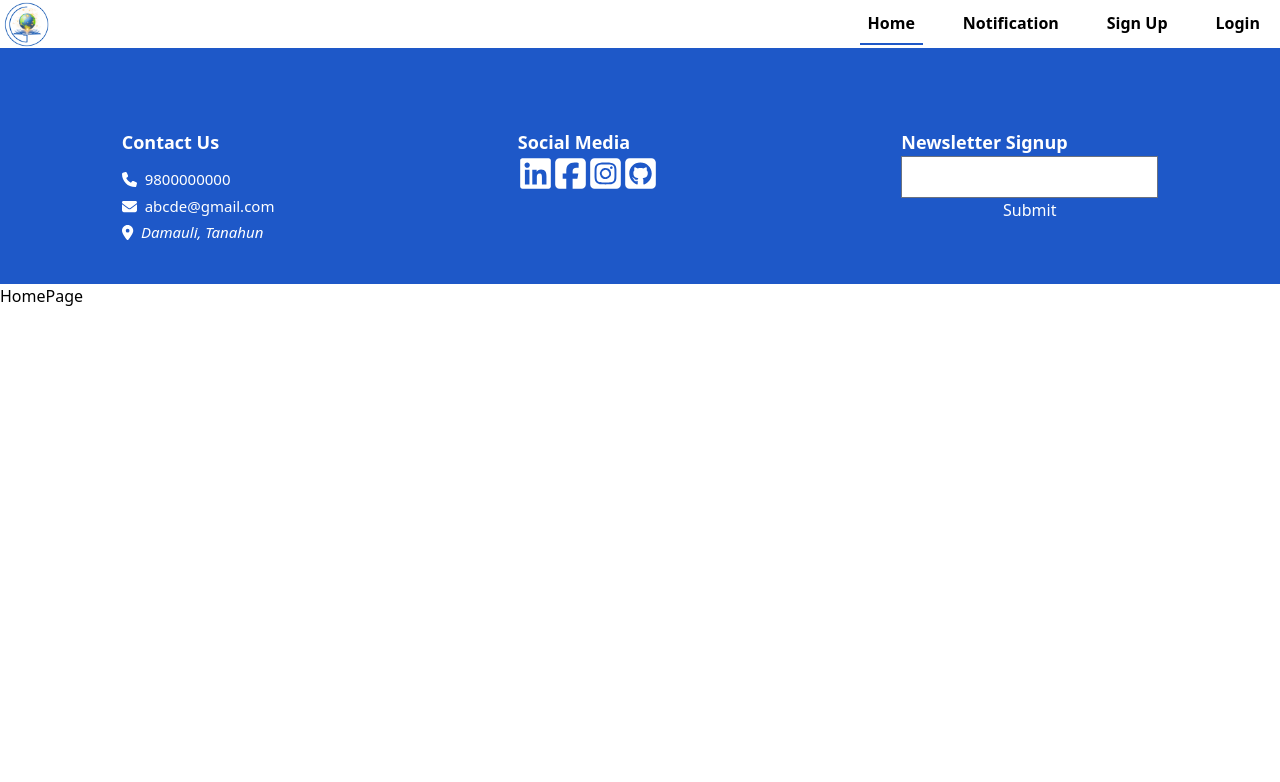
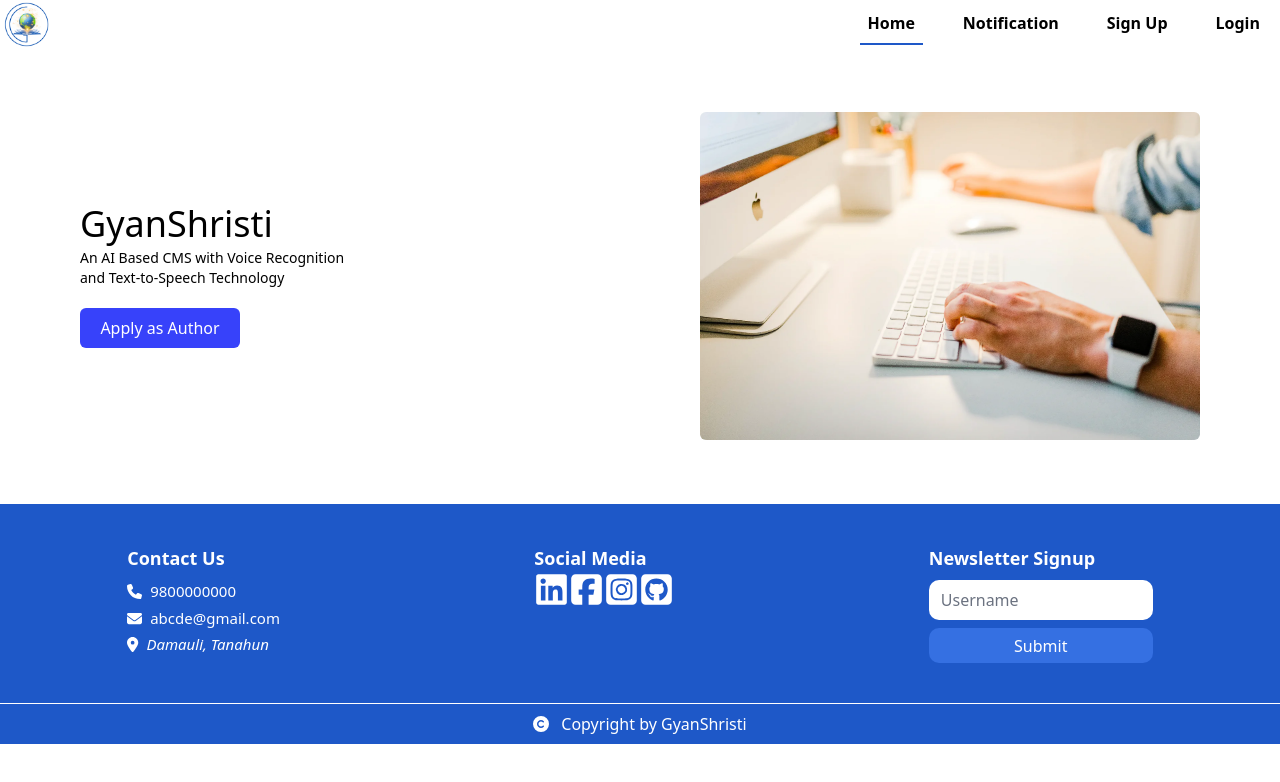
Before and after one commit to manojtsx/GyanShristi-CMS, a Next.js app in the folder client/: page / in a window 1280 px wide. Shown: the top 782 px of the page. Built offline with nearby package versions, Linux system fonts and the light colour scheme.

Commit message:
made responsive hero section

```diff
--- a/client/src/app/layout.tsx
+++ b/client/src/app/layout.tsx
@@ -5,6 +5,7 @@ import { NotificationProvider } from "@/context/NotificationContext";
 import NotificationContainer from "@/components/Notification";
 import Navbar from "@/components/Navbar";
 import Footer from "@/components/Footer";
+import Copyright from "@/components/mini-component/Copyright";
 
 const inter = Inter({ subsets: ["latin"] });
 
@@ -24,8 +25,9 @@ export default function RootLayout({
         <body>
           <NotificationContainer />
           <Navbar />
+          {children}
           <Footer/>
-          {children}
+          <Copyright />
         </body>
       </NotificationProvider>
     </html>
--- a/client/src/app/page.tsx
+++ b/client/src/app/page.tsx
@@ -1,4 +1,5 @@
 import Login from "@/components/Login";
+import ApplyAsAuthorButton from "@/components/mini-component/ApplyAsAuthorButton";
 import Register from "@/components/Register";
 
 import Image from "next/image";
@@ -6,7 +7,30 @@ import Image from "next/image";
 export default function Page() {
   return (
     <div>
-      HomePage
+    <div className="hidden sm:flex justify-between gap-10 px-20 py-16">
+      <div className="flex flex-col justify-center gap-5">
+        <div className="flex flex-col gap-1">
+        <h1 className="font-medium text-4xl ">GyanShristi</h1>
+        <p className="font-medium text-sm max-w-72" >An AI Based CMS with Voice Recognition and Text-to-Speech Technology</p>
+        </div>
+        <ApplyAsAuthorButton/>
+      </div>
+      <div className="">
+        <Image src="/GyanShristi_playingLaptop.webp" alt="Browsing Laptop" width={500} height={500} className="rounded-md min-w-64"/>
+      </div>
+    </div>
+    <div className="sm:hidden p-10 flex justify-center items-center">
+    <div className="flex flex-col justify-center items-center p-5 gap-5 absolute z-10">
+        <div className="flex flex-col justify-center items-center gap-1 max-w-60">
+        <h1 className="font-medium text-2xl ">GyanShristi</h1>
+        <p className="font-medium text-xs text-center" >An AI Based CMS with Voice Recognition and Text-to-Speech Technology</p>
+        </div>
+        <ApplyAsAuthorButton/>
+    </div>
+      <div className="relative">
+        <Image src="/GyanShristi_playingLaptop.webp" alt="Browsing Laptop" width={500} height={500} className="rounded-md opacity-60"/>
+      </div>
+    </div>
     </div>
   );
 }
--- a/client/src/components/Footer.tsx
+++ b/client/src/components/Footer.tsx
@@ -1,14 +1,14 @@
 import React from 'react';
 import { FontAwesomeIcon } from '@fortawesome/react-fontawesome';
 import { faLinkedin, faSquareFacebook, faSquareInstagram, faSquareGithub} from '@fortawesome/free-brands-svg-icons';
-import { faCopyright, faEnvelope, faLocationDot, faPhone } from '@fortawesome/free-solid-svg-icons';
+import { faEnvelope, faLocationDot, faPhone } from '@fortawesome/free-solid-svg-icons';
 
 function Footer() {
   return (
     <footer className=' bg-[#1E58C8] pt-10 pb-10'>
         {/* Mobile Responsive */}
-        <div className='text-white flex flex-col gap-7 p-5'>
-        <div className='sm:hidden flex flex-col gap-2'>
+        <div className='sm:hidden text-white flex flex-col gap-7 p-5'>
+        <div className='flex flex-col gap-2'>
             <p className='text-lg font-semibold'>Contact Us</p>
             <ul className='text-[15px] flex flex-col gap-1 mb-5'>
                 <li className='flex gap-2'><FontAwesomeIcon icon={faPhone} className='pt-[4px]'/>9800000000</li>
@@ -17,7 +17,7 @@ function Footer() {
             </ul>
         <hr className='border-[rgb(216,197,197)]'/>
         </div>
-        <div className='sm:hidden flex flex-col gap-5'>
+        <div className='flex flex-col gap-5'>
             <div className='flex gap-5'>
             <p className='text-lg font-semibold'>Social Media</p>
             <ul className='flex gap-2'>
@@ -29,7 +29,7 @@ function Footer() {
             </div>
         <hr className='border-[rgb(216,197,197)]'/>
         </div>
-        <form action="" className='sm:hidden flex flex-col gap-2'>
+        <form action="" className='flex flex-col gap-2'>
             <label htmlFor="newsletter" className='font-semibold text-lg'>Newsletter Signup</label>
             <input type='text' name='newsletter' placeholder='Username' className='max-w-56 rounded-[10px] border-none'/>
             <button className='h-[35px] max-w-56 bg-[#3570E2] rounded-[10px]'>Submit</button>
@@ -37,13 +37,12 @@ function Footer() {
         </div>
         {/* Big Screen Responsive */}
         <div className='flex justify-around text-white'>
-        <div className='hidden sm:flex flex-col gap-3'>
+        <div className='hidden sm:flex flex-col gap-2'>
             <p className='text-lg font-semibold'>Contact Us</p>
             <ul className='text-[15px] flex flex-col gap-1'>
                 <li className='flex gap-2'><FontAwesomeIcon icon={faPhone} className='pt-[4px]'/>9800000000</li>
                 <li className='flex gap-2'><FontAwesomeIcon icon={faEnvelope} className='pt-[4px]'/>abcde@gmail.com</li>
                 <li className='flex gap-2'><FontAwesomeIcon icon={faLocationDot} className='pt-[4px]'/><address>Damauli, Tanahun</address></li>
-                {/* <FontAwesomeIcon icon={faCopyright} /> */}
             </ul>
         </div>
         <div className='hidden sm:flex flex-col'>
@@ -55,10 +54,10 @@ function Footer() {
                 <li><FontAwesomeIcon icon={faSquareGithub} className='size-[35px]' /></li>
             </ul>
         </div>
-        <form action="" className='hidden sm:flex flex-col'>
-            <label htmlFor="newsletter" className='font-semibold text-lg'>Newsletter Signup</label>
-            <input type='text' name='newsletter'/>
-            <button>Submit</button>
+        <form action="" className='hidden sm:flex flex-col gap-2'>
+        <label htmlFor="newsletter" className='font-semibold text-lg'>Newsletter Signup</label>
+            <input type='text' name='newsletter' placeholder='Username' className='max-w-56 rounded-[10px] border-none'/>
+            <button className='h-[35px] max-w-56 bg-[#3570E2] rounded-[10px]'>Submit</button>
         </form>
         </div>
     </footer>
--- /dev/null
+++ b/client/src/components/mini-component/ApplyAsAuthorButton.tsx
@@ -0,0 +1,11 @@
+import React from 'react'
+
+function ApplyAsAuthorButton() {
+  return (
+    <div>
+    <button className='w-[160px] h-[40px] bg-[#3742FA] rounded-md text-white font-medium flex justify-center items-center'>Apply as Author</button>
+    </div>
+  )
+}
+
+export default ApplyAsAuthorButton
--- /dev/null
+++ b/client/src/components/mini-component/Copyright.tsx
@@ -0,0 +1,13 @@
+import React from "react";
+import { FontAwesomeIcon } from "@fortawesome/react-fontawesome";
+import { faCopyright } from "@fortawesome/free-solid-svg-icons";
+
+
+function Copyright() {
+  return <div className="flex justify-center items-center gap-3 p-2 bg-[#1E58C8] mt-[1px] text-white">
+    <FontAwesomeIcon icon={faCopyright} />
+    <p >Copyright by GyanShristi</p>
+  </div>;
+}
+
+export default Copyright;
```
Also changed, not shown: client/public/GyanShristi_playingLaptop.webp (added).
